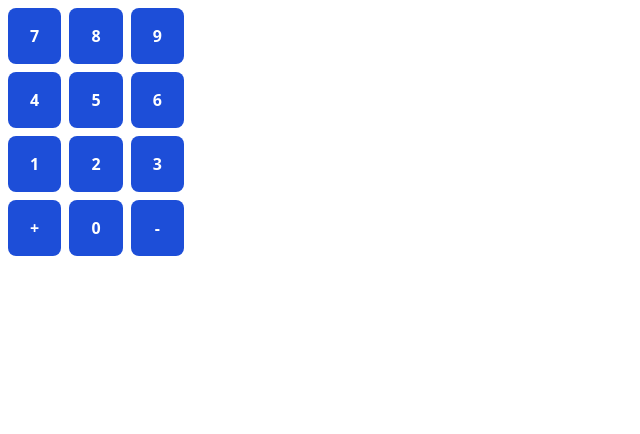
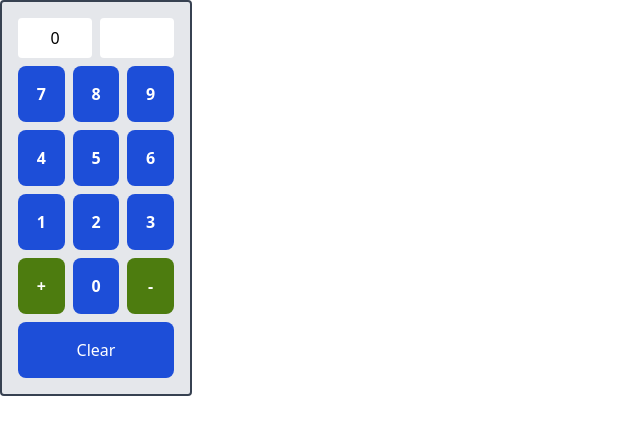
Before and after one commit to tri1911/nextjs-blog, a Next.js app: page /calculator in a window 1280 px wide. Shown: the top 434 px of the page, without its empty margins (0-640 px from the left). Built offline with nearby package versions, Linux system fonts and the light colour scheme.

Commit message:
feat: add calculator logic

```diff
--- a/components/another-calculator/index.tsx
+++ b/components/another-calculator/index.tsx
@@ -2,13 +2,21 @@ import React from "react";
 
 type Fn<T extends any[], R> = (...t: T) => R;
 
-function noop() {}
-
-function Button({ text, onClick }: { text: string; onClick: Fn<[], void> }) {
+const limeButtons = `bg-lime-700 hover:bg-lime-600 active:bg-lime-600`;
+const blueButtons = `bg-blue-700 hover:bg-blue-600 active:bg-blue-600`;
+function Button({
+  text,
+  onClick,
+  color = "blue",
+}: {
+  text: string;
+  onClick: Fn<[], void>;
+  color?: "blue" | "lime";
+}) {
   return (
     <button
-      className={`p-4 w-full rounded-lg text-white bg-blue-700 text-center
-         hover:bg-blue-600 active:bg-blue-600
+      className={`p-4 w-full rounded-lg text-white text-center
+         ${color === "lime" ? limeButtons : blueButtons}
         `}
       onClick={onClick}
     >
@@ -17,58 +25,138 @@ function Button({ text, onClick }: { text: string; onClick: Fn<[], void> }) {
   );
 }
 
-type Clickable = { id: string; text: string; onClick: Fn<[], void> };
+type Clickable = {
+  id: string;
+  text: string;
+  onClick: Fn<[], void>;
+  color?: "blue" | "lime";
+};
 function ButtonRow({ clickables }: { clickables: Clickable[] }) {
   return (
     <div className={`flex gap-2 font-semibold`}>
       {clickables.map((c) => (
         <div key={c.id} className={`flex-1`}>
-          <Button {...{ text: c.text, onClick: c.onClick }} />
+          <Button {...{ text: c.text, onClick: c.onClick, color: c.color }} />
         </div>
       ))}
     </div>
   );
 }
 
-const calculatorLayout = [
-  [
-    [7, "num"],
-    [8, "num"],
-    [9, "num"],
-  ],
-  [
-    [4, "num"],
-    [5, "num"],
-    [6, "num"],
-  ],
-  [
-    [1, "num"],
-    [2, "num"],
-    [3, "num"],
-  ],
-  [
-    ["+", "add"],
-    [0, "num"],
-    ["-", "sub"],
-  ],
+type ButtonSpec = Num | Op;
+type Num = { type: "num"; value: number };
+type Ops = "add" | "sub";
+type Op = { type: Ops; value: string };
+function num(n: number): Num {
+  return { type: "num", value: n };
+}
+
+const calculatorLayout: ButtonSpec[][] = [
+  [num(7), num(8), num(9)],
+  [num(4), num(5), num(6)],
+  [num(1), num(2), num(3)],
+  [{ type: "add", value: "+" }, num(0), { type: "sub", value: "-" }],
 ];
 
+const defaultState = { total: 0, current: "" };
+
+const opFn = {
+  add: (a: number, b: number) => a + b,
+  sub: (a: number, b: number) => a - b,
+};
+
+/***
+ * Separate the calculator state logic from the layout/display
+ */
+function useCalculator() {
+  const [state, setState] = React.useState(defaultState);
+
+  const reset = () => setState(defaultState);
+
+  const digitPressed = (d: number) =>
+    setState((prevState) => ({
+      ...prevState,
+      // since current is a string, we can simply append a number to the end
+      current: prevState.current + d,
+    }));
+
+  const opPressed = (op: Ops) =>
+    setState((prevState) => ({
+      // `+prevState.current` coerces a string into a number
+      // - this is safe as long as we make sure `digitPressed` is always called with a number
+      total: opFn[op](prevState.total, +prevState.current),
+      current: "",
+    }));
+
+  return {
+    state,
+    actions: {
+      reset,
+      digitPressed,
+      opPressed,
+    },
+  };
+}
+
+// This is just to demonstrate some useful utility types
+// - React.ComponentProps allow you to extract the prop types of a component
+// - Pick<T, P> selects part of T using its keys (P)
+const Reset = ({
+  onClick,
+}: Pick<React.ComponentProps<typeof Button>, "onClick">) => (
+  <Button text={"Clear"} onClick={onClick} />
+);
+
+function Display({ total, current }: { total: number; current: string }) {
+  return (
+    <div className={`flex gap-2`}>
+      <input
+        readOnly
+        className={`py-2 min-w-0 flex-1 rounded text-center ${
+          total < 0 ? "bg-red-500 text-white" : ""
+        }`}
+        type="text"
+        value={total}
+      />
+      <input
+        readOnly
+        className={`py-2 min-w-0 flex-1 rounded text-center`}
+        type="text"
+        value={current}
+      />
+    </div>
+  );
+}
+
 export function Calculator() {
+  const { state, actions } = useCalculator();
+
+  // convert from the spec to clickables
   const clickables = calculatorLayout.map((row) =>
-    row.map(([label, op]) => ({
-      id: "" + label,
-      text: "" + label,
-      onClick: () => alert(label),
+    row.map((t) => ({
+      id: "" + t.value,
+      text: "" + t.value,
+      color:
+        // need "lime" as const to keep `color: "lime" | "blue"` happy
+        t.type === "add" || t.type === "sub" ? ("lime" as const) : undefined,
+      onClick:
+        t.type === "num"
+          ? () => actions.digitPressed(t.value)
+          : () => actions.opPressed(t.type),
     }))
   );
 
   return (
-    <div className={`w-48`}>
-      {clickables.map((row, i) => (
-        <div key={`row-${i}`} className={`m-2`}>
-          <ButtonRow clickables={row} />
-        </div>
-      ))}
+    <div className={`w-48 bg-gray-200 p-4 rounded border-2 border-gray-700`}>
+      <Display {...state} />
+      <div className={``}>
+        {clickables.map((row, i) => (
+          <div key={`row-${i}`} className={`my-2`}>
+            <ButtonRow clickables={row} />
+          </div>
+        ))}
+        <Reset onClick={actions.reset} />
+      </div>
     </div>
   );
 }
```
